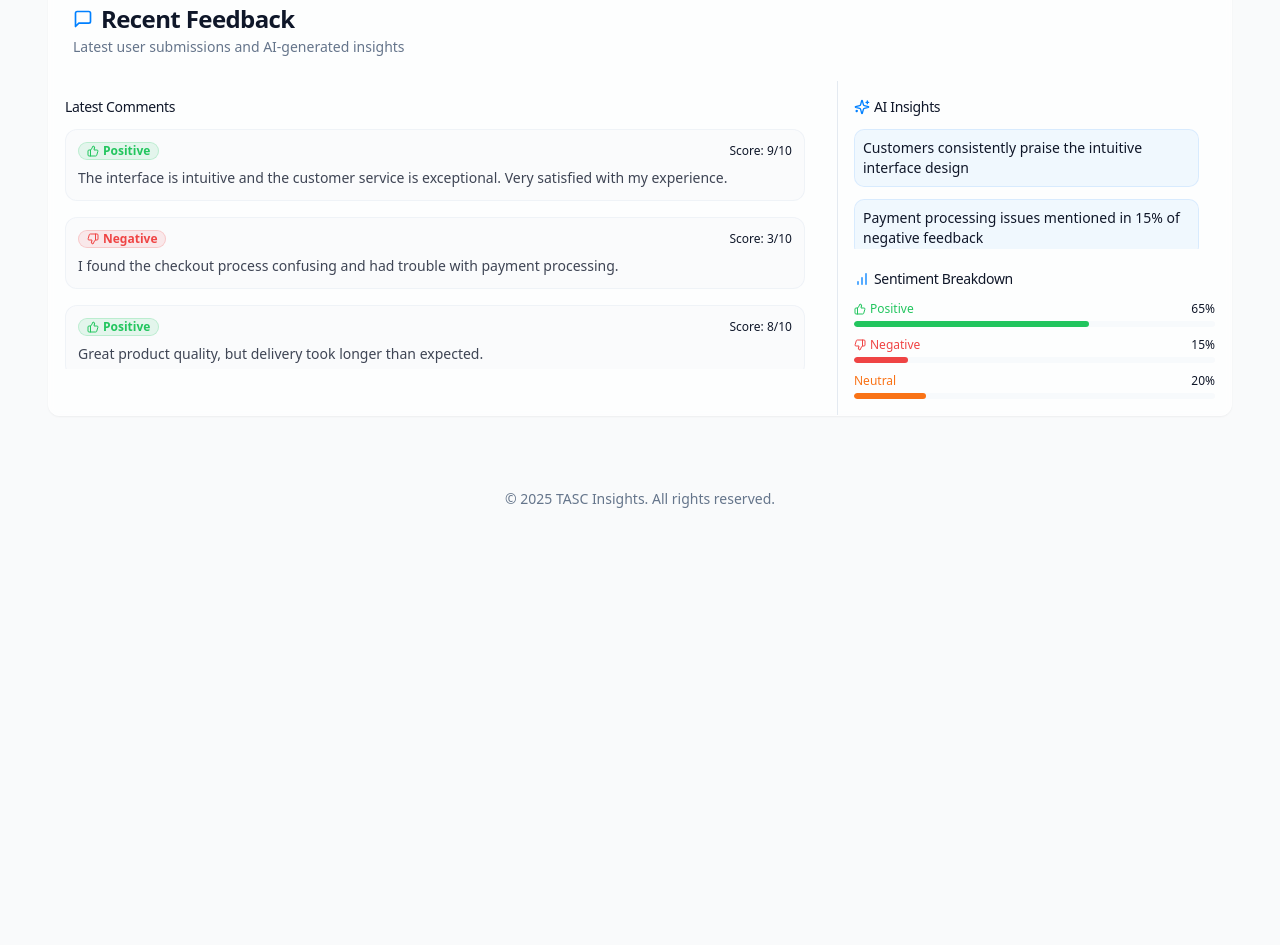
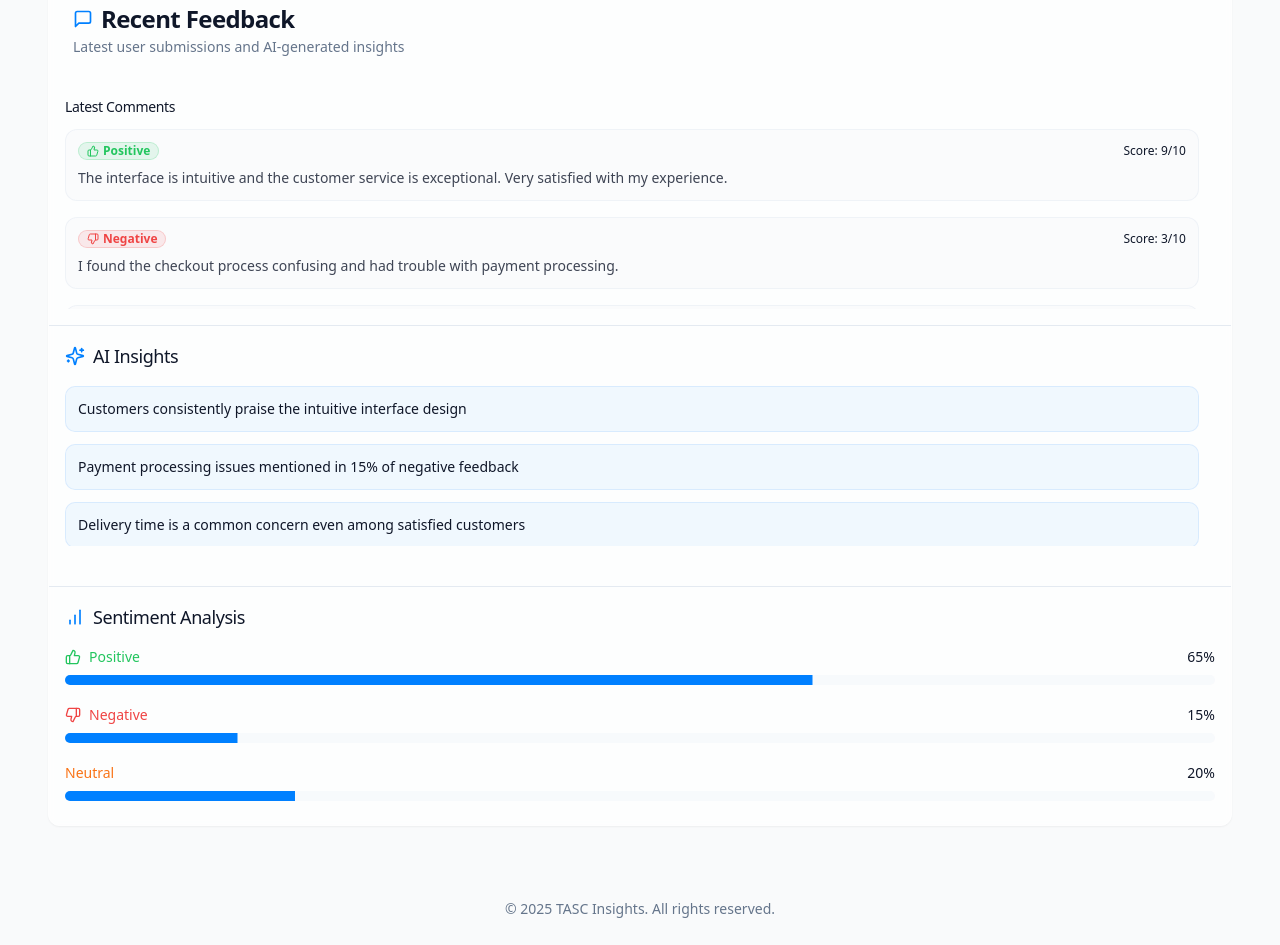
Before and after one commit to KanaparthySaiSreekar/pulse-metrics-analyzer-73, a React (Vite) app: page /analytics in a window 1280 px wide. Shown: the part 840-1785 px from the top of the page. Before the commit the page ends 1375 px from the top, so only its background shows below. Built offline with nearby package versions, Linux system fonts and the light colour scheme.

Commit message:
Refactor: Improve FeedbackSummary component
Enhance the layout and presentation of AI insights, sentiment breakdown, and sentiment scores within the FeedbackSummary component.

```diff
--- a/src/components/FeedbackSummary.tsx
+++ b/src/components/FeedbackSummary.tsx
@@ -1,7 +1,9 @@
+
 import React from "react";
 import { Card, CardContent, CardDescription, CardHeader, CardTitle } from "@/components/ui/card";
 import { Badge } from "@/components/ui/badge";
 import { ScrollArea } from "@/components/ui/scroll-area";
+import { Progress } from "@/components/ui/progress";
 import { cn } from "@/lib/utils";
 import { MessageSquare, ThumbsUp, ThumbsDown, Sparkles, BarChart } from "lucide-react";
 
@@ -94,12 +96,13 @@ const FeedbackSummary = ({
         </CardDescription>
       </CardHeader>
       <CardContent className="p-0">
-        <div className="grid grid-cols-1 lg:grid-cols-3 divide-y lg:divide-y-0 lg:divide-x divide-border">
-          <div className="p-4 lg:col-span-2">
+        <div className="grid grid-cols-1 divide-y divide-border">
+          {/* Feedback Comments Section */}
+          <div className="p-4">
             <h4 className="text-sm font-medium mb-3">
               {userSpecific ? "Customer Comments" : "Latest Comments"}
             </h4>
-            <ScrollArea className="h-[240px] pr-4">
+            <ScrollArea className="h-[180px] pr-4">
               <div className="space-y-4">
                 {feedbackData.map((item) => (
                   <div
@@ -131,19 +134,18 @@ const FeedbackSummary = ({
             </ScrollArea>
           </div>
 
+          {/* Enhanced AI Insights Section */}
           <div className="p-4">
-            <div className="space-y-5">
-              <div>
-                <h4 className="text-sm font-medium flex items-center mb-3">
-                  <Sparkles className="h-4 w-4 mr-1 text-primary" />
+            <h4 className="text-lg font-medium flex items-center mb-4">
+              <Sparkles className="h-5 w-5 mr-2 text-primary" />
               {userSpecific ? "AI Summary" : "AI Insights"}
             </h4>
-                <ScrollArea className="h-[120px] pr-4">
+            <ScrollArea className="h-[160px] pr-4 mb-6">
               <div className="space-y-3">
                 {insights.map((insight, index) => (
                   <div
                     key={index}
-                        className="p-2 rounded-md bg-primary/5 border border-primary/10"
+                    className="p-3 rounded-md bg-primary/5 border border-primary/10"
                   >
                     <p className="text-sm">{insight}</p>
                   </div>
@@ -152,59 +154,58 @@ const FeedbackSummary = ({
             </ScrollArea>
           </div>
 
-              <div>
-                <h4 className="text-sm font-medium flex items-center mb-3">
-                  <BarChart className="h-4 w-4 mr-1 text-primary" />
-                  Sentiment Breakdown
+          {/* Enhanced Sentiment Breakdown Section */}
+          <div className="p-4 pb-6">
+            <h4 className="text-lg font-medium flex items-center mb-4">
+              <BarChart className="h-5 w-5 mr-2 text-primary" />
+              Sentiment Analysis
             </h4>
-                <div className="space-y-2.5">
-                  <div className="space-y-1">
-                    <div className="flex justify-between text-xs">
-                      <span className="flex items-center text-green-500">
-                        <ThumbsUp className="h-3 w-3 mr-1" />
+            <div className="space-y-5">
+              <div className="space-y-2">
+                <div className="flex justify-between text-sm">
+                  <span className="flex items-center text-green-500 font-medium">
+                    <ThumbsUp className="h-4 w-4 mr-2" />
                     Positive
                   </span>
                   <span className="font-medium">{sentimentBreakdown.positive}%</span>
                 </div>
-                    <div className="w-full h-1.5 bg-secondary/50 rounded-full overflow-hidden">
+                <Progress value={sentimentBreakdown.positive} className="h-2.5 bg-secondary/50">
                   <div
                     className="h-full bg-green-500 rounded-full"
                     style={{ width: `${sentimentBreakdown.positive}%` }}
                   ></div>
-                    </div>
+                </Progress>
               </div>
 
-                  <div className="space-y-1">
-                    <div className="flex justify-between text-xs">
-                      <span className="flex items-center text-red-500">
-                        <ThumbsDown className="h-3 w-3 mr-1" />
+              <div className="space-y-2">
+                <div className="flex justify-between text-sm">
+                  <span className="flex items-center text-red-500 font-medium">
+                    <ThumbsDown className="h-4 w-4 mr-2" />
                     Negative
                   </span>
                   <span className="font-medium">{sentimentBreakdown.negative}%</span>
                 </div>
-                    <div className="w-full h-1.5 bg-secondary/50 rounded-full overflow-hidden">
+                <Progress value={sentimentBreakdown.negative} className="h-2.5 bg-secondary/50">
                   <div
                     className="h-full bg-red-500 rounded-full"
                     style={{ width: `${sentimentBreakdown.negative}%` }}
                   ></div>
-                    </div>
+                </Progress>
               </div>
 
-                  <div className="space-y-1">
-                    <div className="flex justify-between text-xs">
-                      <span className="flex items-center text-orange-500">
+              <div className="space-y-2">
+                <div className="flex justify-between text-sm">
+                  <span className="flex items-center text-orange-500 font-medium">
                     Neutral
                   </span>
                   <span className="font-medium">{sentimentBreakdown.neutral}%</span>
                 </div>
-                    <div className="w-full h-1.5 bg-secondary/50 rounded-full overflow-hidden">
+                <Progress value={sentimentBreakdown.neutral} className="h-2.5 bg-secondary/50">
                   <div
                     className="h-full bg-orange-500 rounded-full"
                     style={{ width: `${sentimentBreakdown.neutral}%` }}
                   ></div>
-                    </div>
-                  </div>
-                </div>
+                </Progress>
               </div>
             </div>
           </div>
```
Lines whose indentation alone changed are shown as unchanged.
